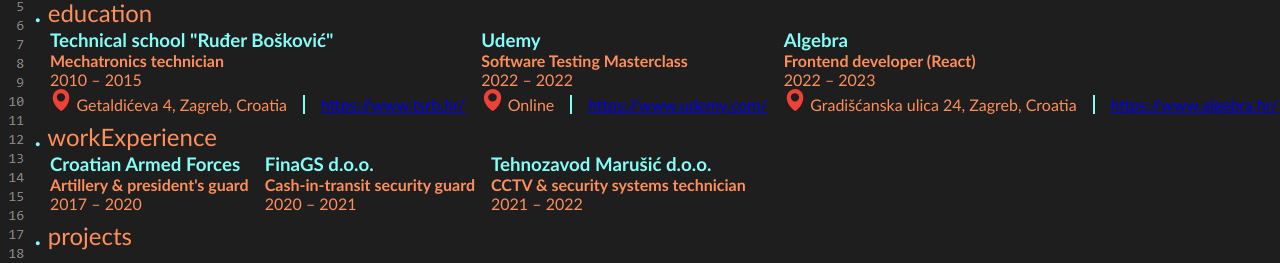
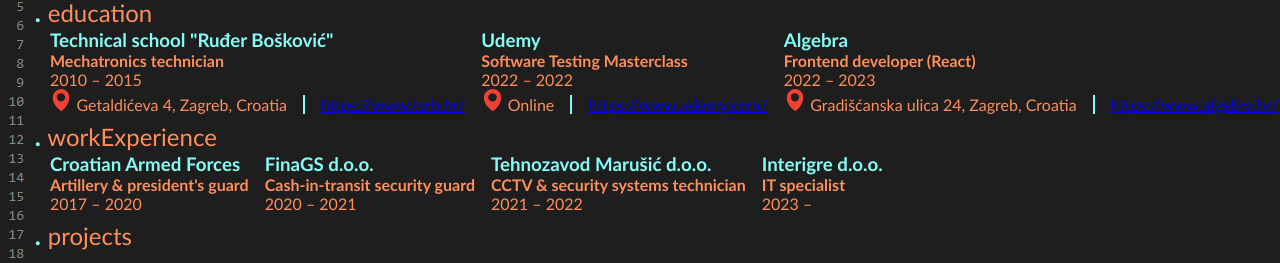
Before and after one commit to mbanovic5252/CV, a plain HTML site: page index.html in a window 1280 px wide. Shown: the part 78-341 px from the top of the page. Drawn offline with Linux system fonts and the light colour scheme.

Commit message:
update 2023/7/12

```diff
--- a/index.html
+++ b/index.html
@@ -171,6 +171,19 @@
             </span>
           </div>
         </article>
+        <article class="experience">
+          <h3 class="experience__title color-aqua">Interigre d.o.o.</h3>
+
+          <h4 class="experience__subtitle">IT specialist</h4>
+
+          <div class="experience__metas">
+            <span>
+              <label>2023</label>
+              <span>–</span>
+              <label></label>
+            </span>
+          </div>
+        </article>
       </section>
       <!-- PROJECTS -->
       <section class="section-wrapper" id="section-projects">
```
